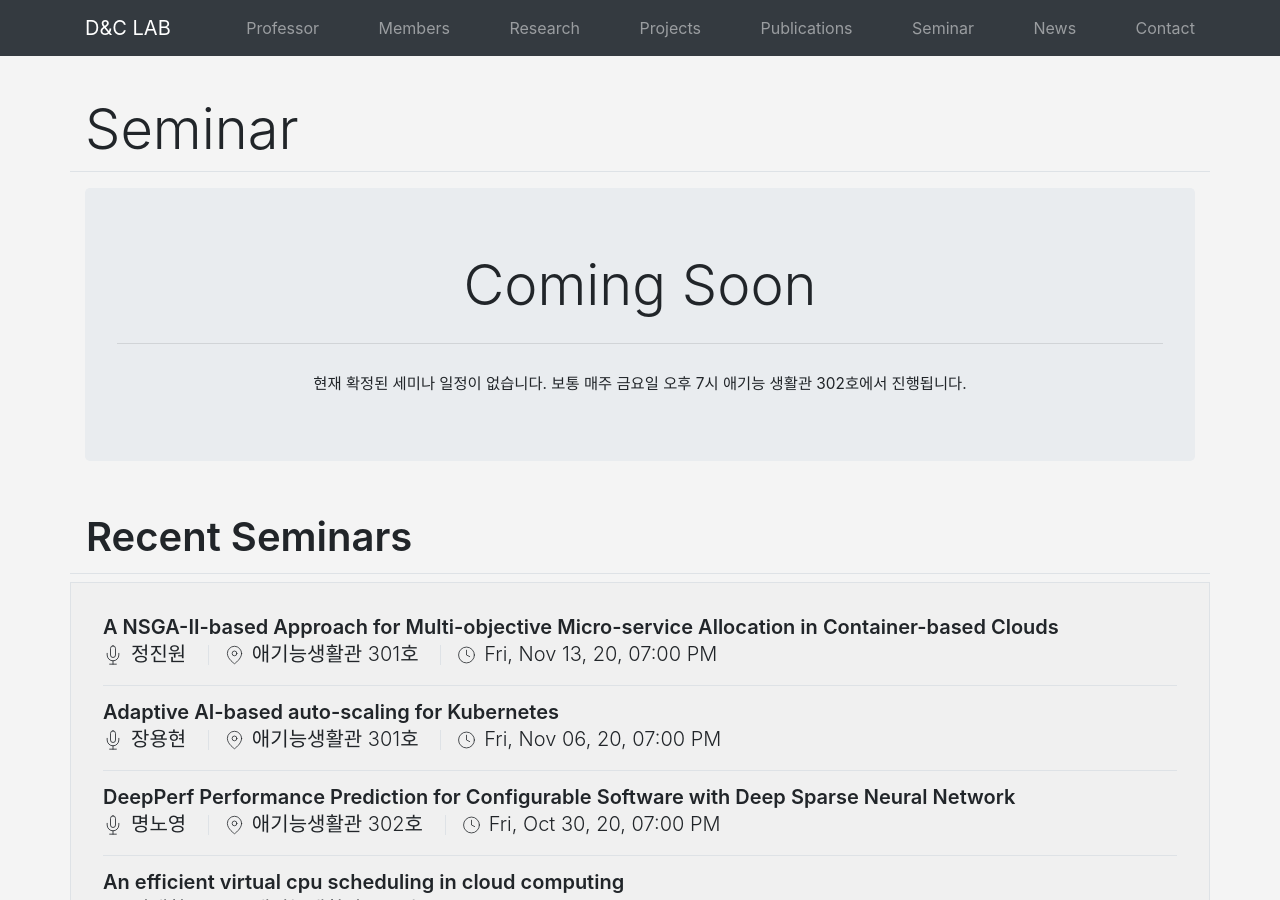
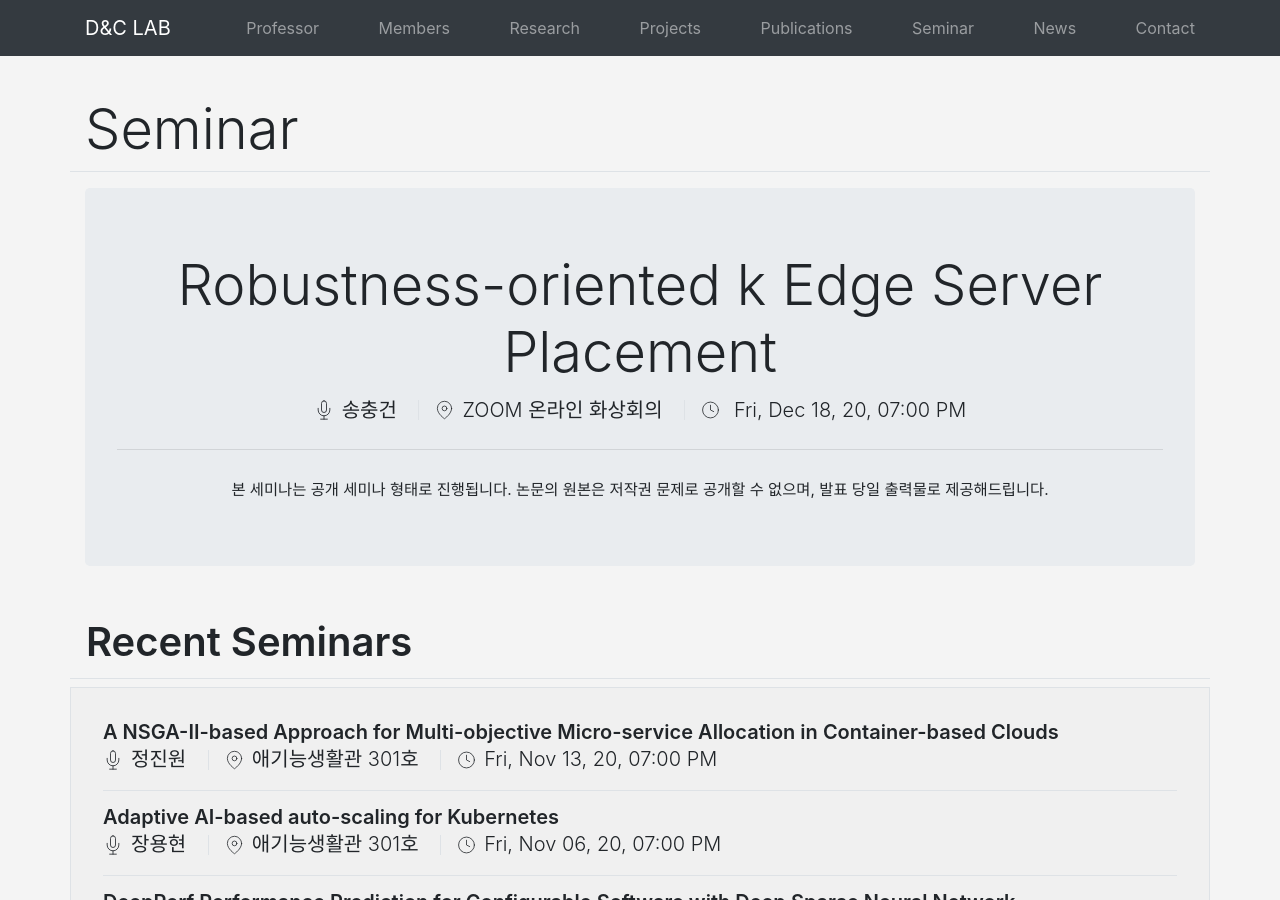
Before and after one commit to KU-Cloud/ku-cloud.github.io, a Jekyll site: the page built from seminar.html, in a window 1280 px wide and 900 px high. Built offline with Jekyll 4.4.1, drawn with Linux system fonts in a browser that asks for light colours.

Commit message:
update seminars

```diff
--- a/_data/seminars.yaml
+++ b/_data/seminars.yaml
@@ -655,3 +655,7 @@
   date: 2020-11-13T19:00:00.000+0900
   speacker: 정진원
   location: 애기능생활관 301호
+- title: 'Robustness-oriented k Edge Server Placement'
+  date: 2020-12-18T19:00:00.000+0900
+  speacker: 송충건
+  location: ZOOM 온라인 화상회의
```
